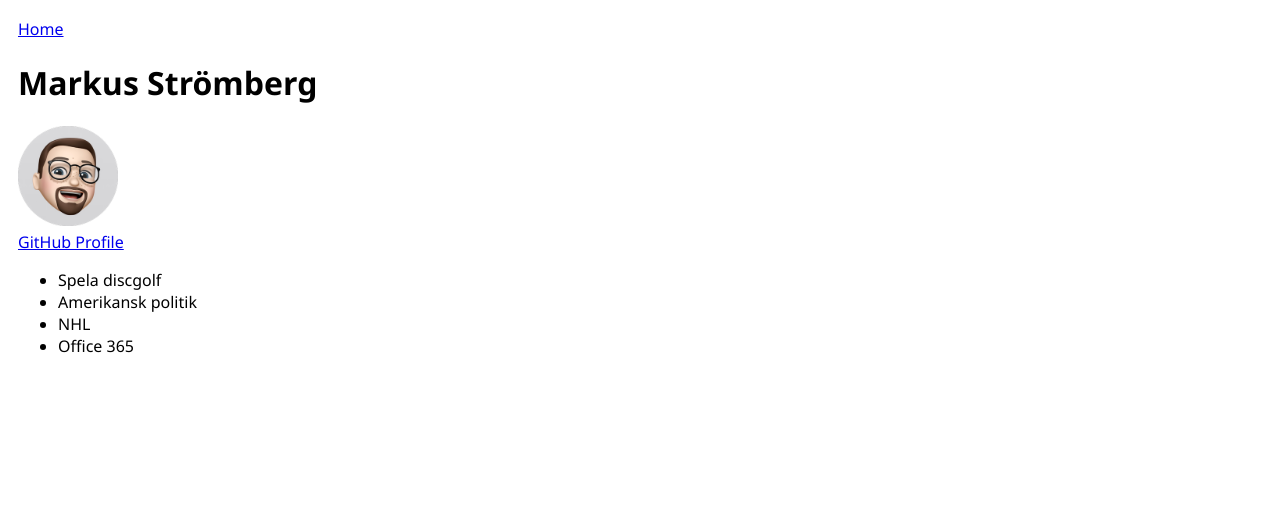
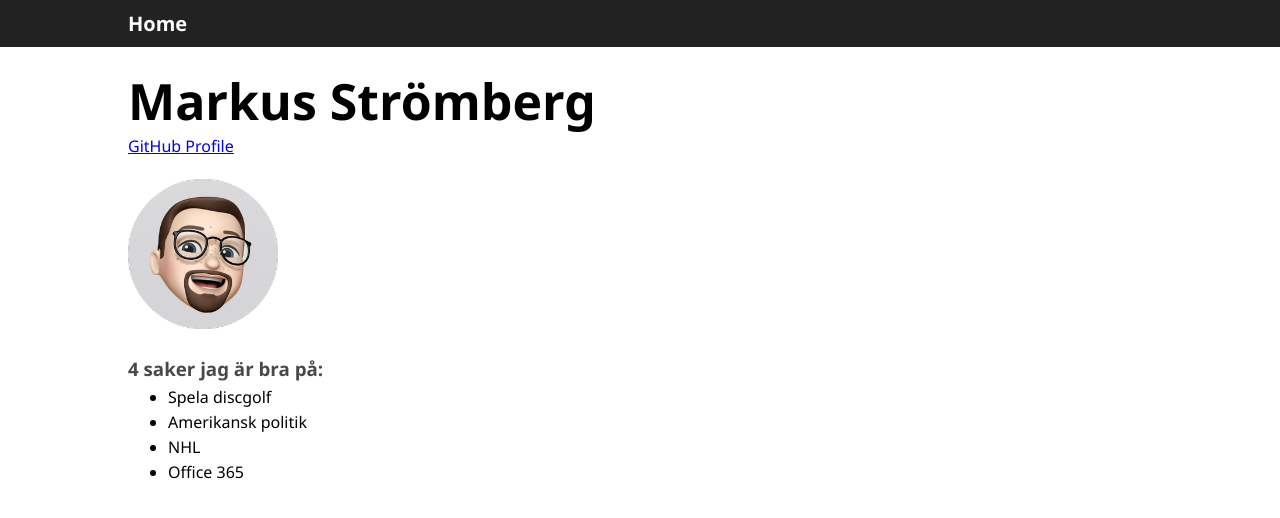
Before and after one commit to Linneakagemark/hackathon_group_4, a plain HTML site: page markus_stromberg.html in a window 1280 px wide. Drawn offline with Linux system fonts and the light colour scheme.

Commit message:
Lagt till css-fil, ändringar i mitt CV

```diff
--- /dev/null
+++ b/markus.css
@@ -0,0 +1,51 @@
+*{
+    margin:0;
+    padding:0;
+}
+
+.container{
+    width: 80%;
+    margin:auto;
+    padding:10px 0px;
+}
+
+nav {
+    background-color:#222;
+}
+
+nav a{
+    color:#fff;
+    text-decoration: none;
+    font-weight: bold;
+    font-size: 20px;
+}
+
+nav a:visited{
+    color: white;
+}
+
+body{
+    font-family:'Segoe UI', Tahoma, Geneva, Verdana, sans-serif;
+}
+
+.mainArea{
+    padding:10px 0px;
+}
+
+.mainArea h1{
+    font-size: 50px;
+    margin-top:10px;
+}
+
+ul{
+    margin-left: 40px;
+}
+
+li{
+    margin-top: 3px;
+}
+
+h3{
+    margin-bottom:5px;
+    color: rgb(73, 73, 73);
+}
--- a/markus_stromberg.html
+++ b/markus_stromberg.html
@@ -4,28 +4,28 @@
     <meta charset="UTF-8">
     <meta name="viewport" content="width=device-width, initial-scale=1.0">
     <title>Markus Strömberg</title>
-    <style>
-        body{
-            padding: 10px;
-            font-family:'Segoe UI', Tahoma, Geneva, Verdana, sans-serif;
-        }
-    </style>
+    <link rel="stylesheet" href="markus.css">
 </head>
 <body>
     <nav>
+        <section class="container">
         <a href="index.html">Home</a>
+        </section>
     </nav>
-    <header>
+    <section class="container mainArea">
         <h1>Markus Strömberg</h1>
-        <img src="images/mac.png" alt="Bild på Markus" width="100px">
+        <p><a href="https://github.com/MacAttac1">GitHub Profile</a></p>
         <br>
-        <a href="https://github.com/MacAttac1">GitHub Profile</a>
+        <img src="images/mac.png" alt="Bild på Markus" width="150px">
+        <br>
+        <br>
+        <h3>4 saker jag är bra på:</h3>
         <ul>
             <li>Spela discgolf</li>
             <li>Amerikansk politik</li>
             <li>NHL</li>
             <li>Office 365</li>
         </ul>
-    </header>
+    </section>
 </body>
 </html>
```
